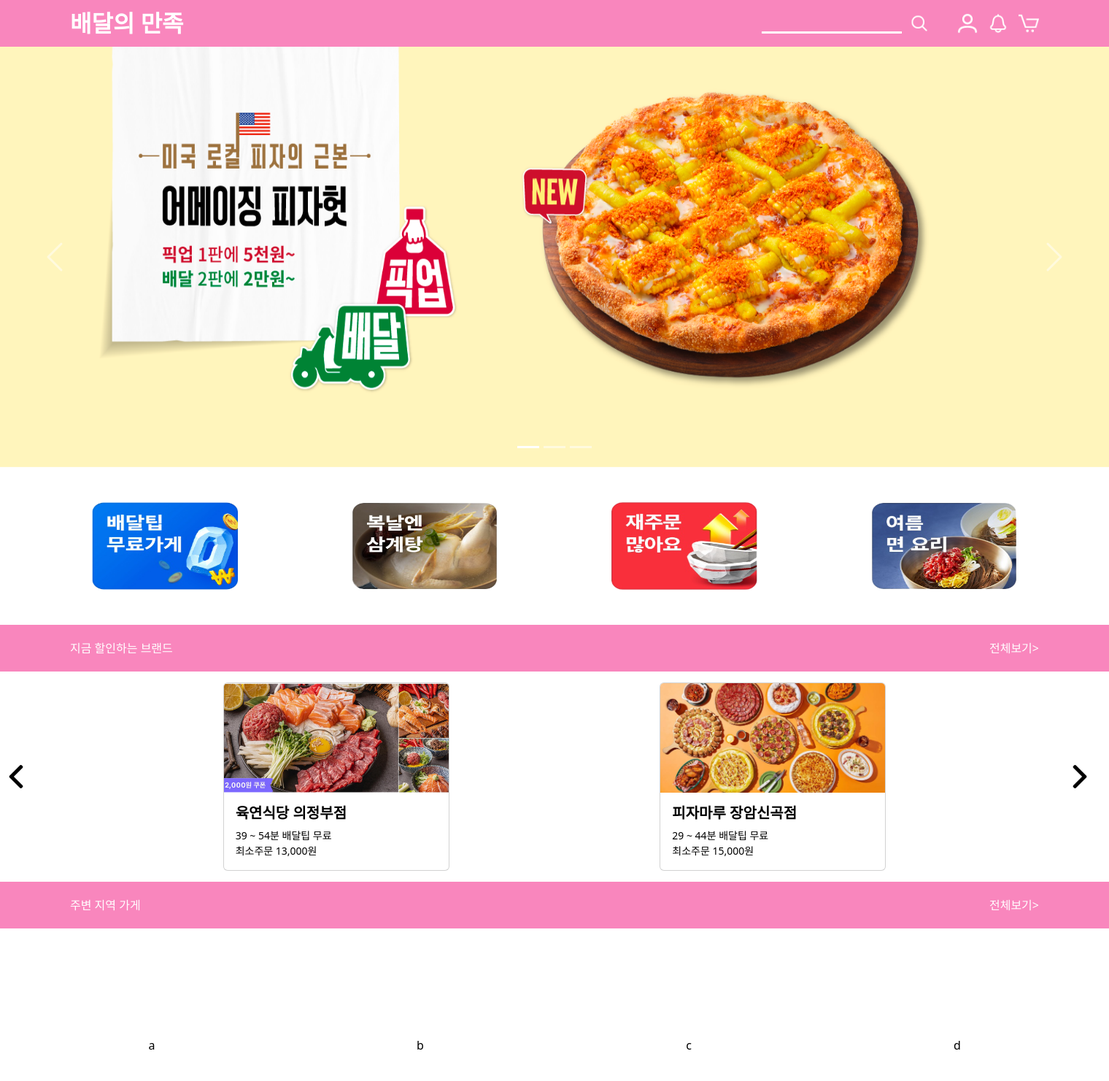
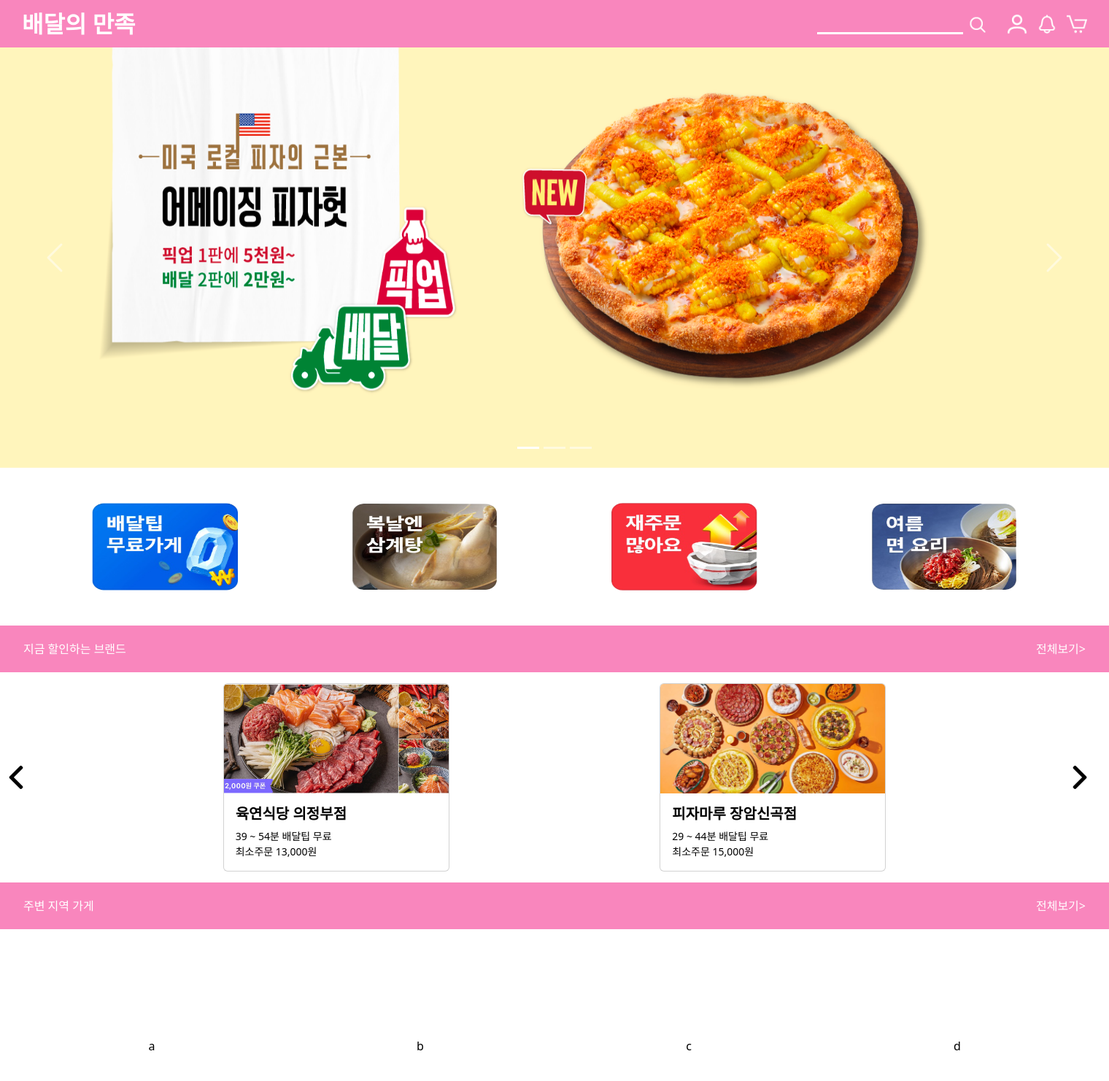
Before and after one commit to mong0426/SpringProject, a Spring app: page /MainPage in a window 1520 px wide. Shown: the top 1481 px of the page at 73% size. Run offline with Thymeleaf, Linux system fonts and the light colour scheme; the template is opened without the code that fills it, so the values that code supplies are empty; some of the project's set-up classes (security, data sources, template engines, error pages and the like) are left out, and stand-ins take their place.

Commit message:
헤더 일부 수정 , 추가 수정 및 기능 확인 필요

```diff
--- a/src/main/java/com/example/project3/Config/SecurityConfig.java
+++ b/src/main/java/com/example/project3/Config/SecurityConfig.java
@@ -26,7 +26,7 @@
         http
                 .authorizeHttpRequests(authorizeRequests ->
                         authorizeRequests
-                                .requestMatchers("/","/Usertype", "/index", "/Join", "/css/**", "/js/**", "/img/**").permitAll()  // 메인 페이지, 회원가입, 정적 리소스는 누구나 접근 가능
+                                .requestMatchers("/","/Usertype", "/index", "/Join", "/css/**", "/js/**", "/img/**" ,"/myCart","/StoreDetails").permitAll()  // 메인 페이지, 회원가입, 정적 리소스는 누구나 접근 가능
                                 .anyRequest().authenticated()  // 그 외의 요청은 인증된 사용자만 접근 가능
                 )
                 .formLogin(formLogin ->
--- a/src/main/java/com/example/project3/Controller/UserController.java
+++ b/src/main/java/com/example/project3/Controller/UserController.java
@@ -53,6 +53,7 @@
 
     @PostMapping("/register")
     public ResponseEntity<String> registerUser(@Valid @RequestBody UserDTO userDTO, BindingResult bindingResult) {
+        System.out.println("여기임 ==================");
         if (bindingResult.hasErrors()) {
             return ResponseEntity.badRequest().body("Invalid user data.");
         }
--- a/src/main/resources/static/css/ocss/mainpage.css
+++ b/src/main/resources/static/css/ocss/mainpage.css
@@ -18,20 +18,19 @@
         .InnerLine{
           display:flex;
           justify-content: space-between;
-          width:100%;
-          margin-left:4rem;
-          margin-right:4rem;
+          width:1700px;
           align-items: center;
         }
         .MenuStyle{
-          width:7rem;
+          width:110px;
+          height:28px;
           display:flex;
           justify-content: space-between;
           align-items: center;
         }
         .Logo {
          color: white;
-         font-size: 2rem;
+         font-size: 32px;
          font-weight: 600;
          text-decoration:none;
         }
@@ -82,12 +81,16 @@
         color:white;
         }
         .StickyHeader {
-        width: 100%;
-        height: 60px;
+        height: 65px;
         min-width:1500px;
         position: sticky;
         top: 0;
         z-index: 100;
+        background-color: #F986BD;
+        display: flex;
+        justify-content: center;
+        padding-left: 30px;
+        padding-right: 30px;
        }
        .HeaderMenuImage{
        width:28px;
@@ -184,13 +187,14 @@
        .SearchDiv{
        display:flex;
        margin-left:auto;
-       margin-right:2rem;
+       margin-right:20px;
+       width:240px;
        }
        .SearchText{
         background-color:#F986BD;
         border:none;
         border-bottom:3px solid white;
-        width:12rem;
+        width:200px;
        }
        .SearchText:focus{
        outline:none;
@@ -198,4 +202,13 @@
        .SearchBtn{
         background:transparent;
         border:none;
+        width:40px;
+        height:28px;
+        margin:0;
        }
+       .SearchForm{
+        display:flex;
+        align-items: center;
+        width: 240px;
+        height: 30px;
+       }
--- a/src/main/resources/templates/Header.html
+++ b/src/main/resources/templates/Header.html
@@ -6,11 +6,11 @@
     <script src="https://code.jquery.com/jquery-3.6.0.min.js"></script>
 </head>
 <body>
-<div class="MainLine StickyHeader">
+<div class="StickyHeader">
     <div class="InnerLine">
     <a th:href="@{/}" class="Logo">배달의 만족</a>
         <div class="SearchDiv">
-            <form id="searchForm" th:action="@{/StoreList}" method="get">
+            <form class="SearchForm" id="searchForm" th:action="@{/StoreList}" method="get">
             <input class="SearchText" type="text" id="searchText" name="searchText">
             <button class="SearchBtn" id="searchBtn">
                 <img class="HeaderMenuImage" th:src="@{/img/headerimg/SearchIcon.png}" alt=""/>
```
